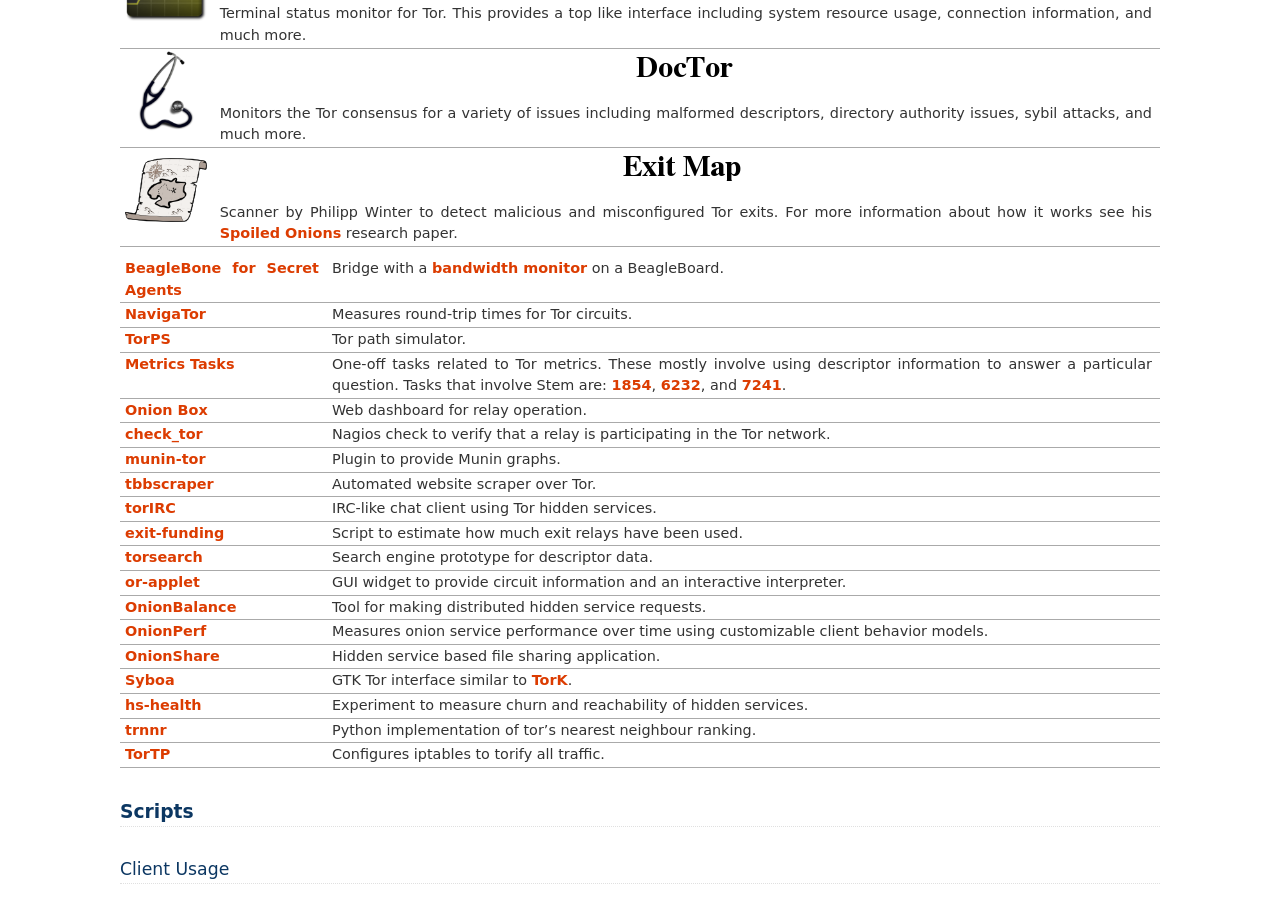
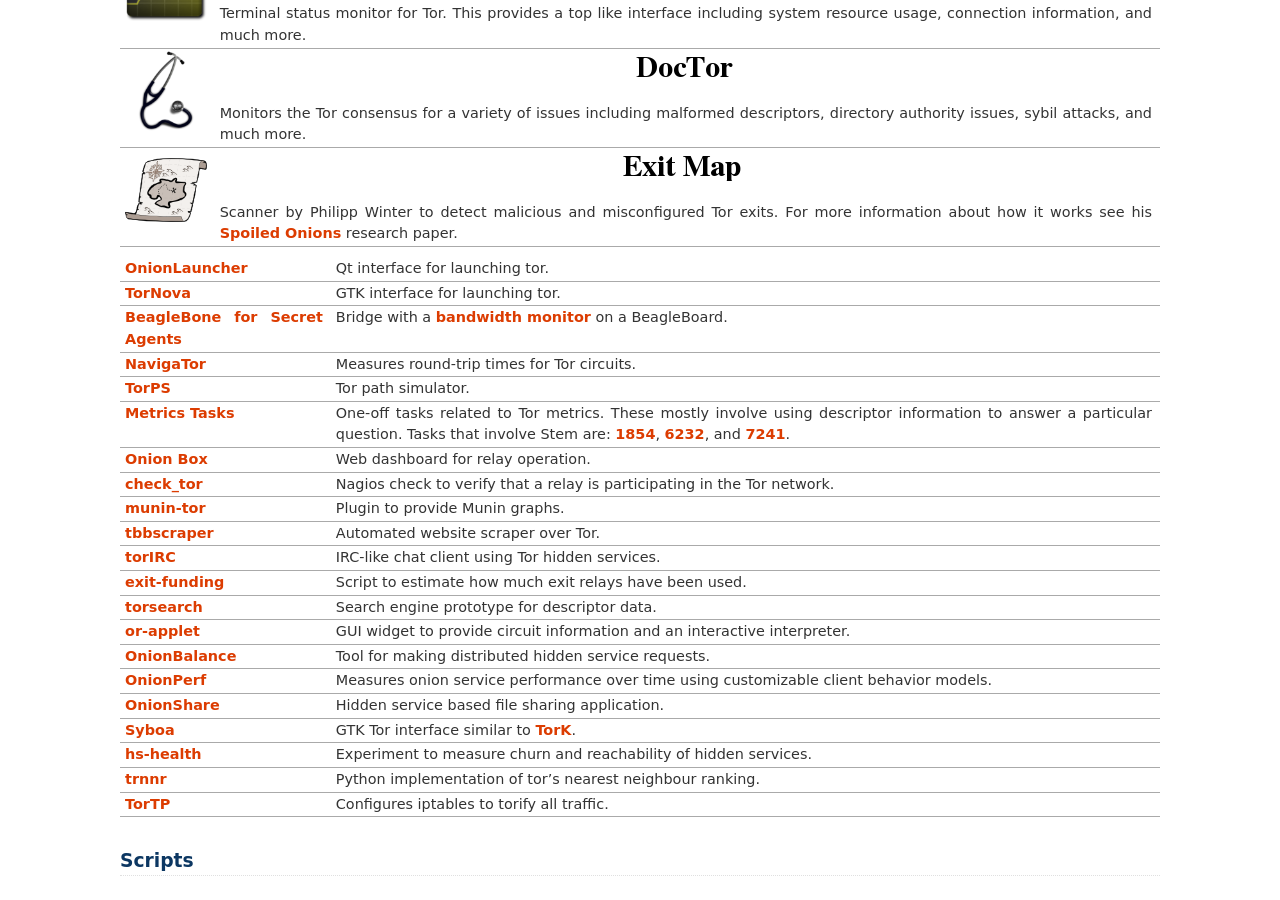
Before and after one commit to torproject/stem, a Sphinx documentation site: the page built from docs/tutorials/double_double_toil_and_trouble.rst, in a window 1280 px wide and 900 px high, scrolled down 328 px. Built offline with Sphinx 7.4.7, drawn with Linux system fonts in a browser that asks for light colours.

Commit message:
Add OnionLauncher and TorNova to examples
Neat Qt and GTK launchers by Neel...

  https://lists.torproject.org/pipermail/tor-talk/2016-July/041770.html

```diff
--- a/docs/tutorials/double_double_toil_and_trouble.rst
+++ b/docs/tutorials/double_double_toil_and_trouble.rst
@@ -57,6 +57,8 @@
        research paper.
 
 =========================================================================================================== ==========
+`OnionLauncher <https://github.com/neelchauhan/OnionLauncher>`_                                             Qt interface for launching tor.
+`TorNova <https://github.com/neelchauhan/TorNova>`_                                                         GTK interface for launching tor.
 `BeagleBone for Secret Agents <https://github.com/jbdatko/beagle-bone-for-secret-agents>`_                  Bridge with a `bandwidth monitor <https://github.com/jbdatko/beagle-bone-for-secret-agents/blob/master/ch2/beaglebridge.py>`_ on a BeagleBoard.
 `NavigaTor <https://naviga-tor.github.io>`_                                                                 Measures round-trip times for Tor circuits.
 `TorPS <https://www.torproject.org/getinvolved/volunteer.html.en#project-torps>`_                           Tor path simulator.
```
